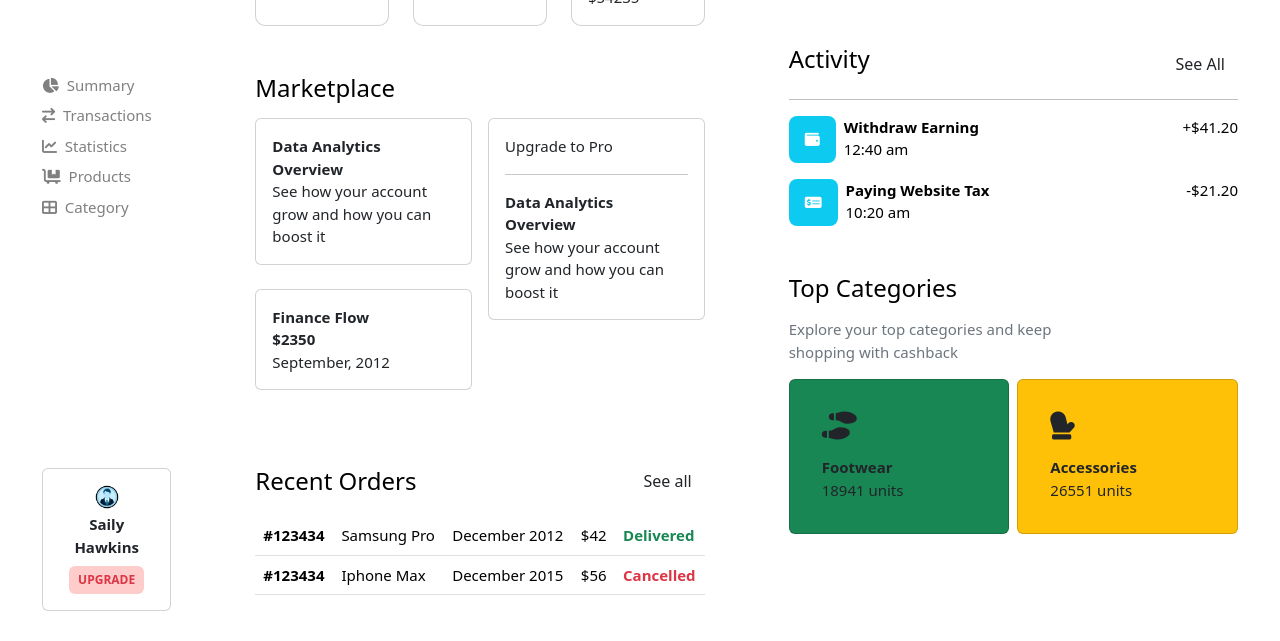
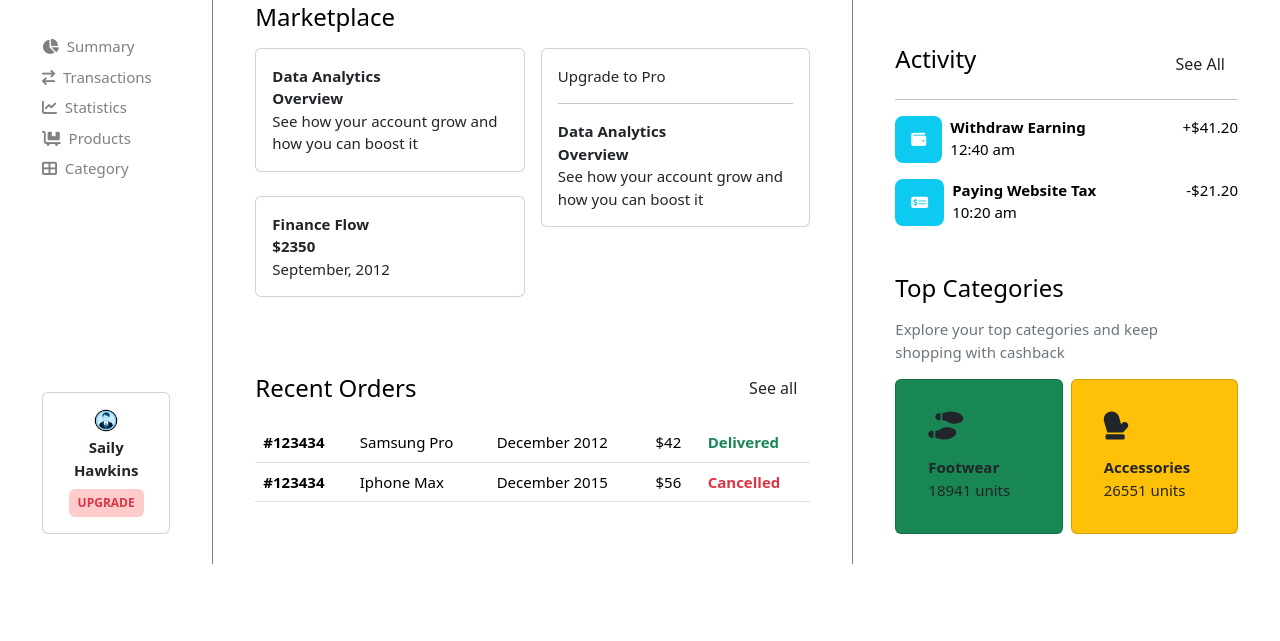
Before and after one commit to sid6398/O2O, a plain HTML site: page index.html in a window 1280 px wide. Shown: the part 226-867 px from the top of the page. After the commit the page ends 800 px from the top, so only its background shows below. Drawn offline with nearby package versions, Linux system fonts and the light colour scheme.

Commit message:
vertical lines added

```diff
--- a/css/style.css
+++ b/css/style.css
@@ -63,8 +63,16 @@ a {
   height: 100%;
 }
 
+.border-right {
+  border-right: .1px solid gray;
+}
+
 @media only screen and (max-width: 991px) {
   .business-dashboard .sidebar{
     display: none;
   }
+
+  .border-right {
+    border: none;
+  }
 }
--- a/index.html
+++ b/index.html
@@ -23,7 +23,7 @@
             <div class="business-dashboard">
                 <div class="container-fluid">
                     <div class="row">
-                        <div class="col-lg-2">
+                        <div class="col-lg-2 border-right">
                             <div class="offcanvas offcanvas-start" tabindex="-1" id="offcanvasExample"
                                 aria-labelledby="offcanvasExampleLabel">
                                 <div class="offcanvas-header">
@@ -118,7 +118,7 @@
                                 </div>
                             </div>
                         </div>
-                        <div class="col-lg-5 col-md-6">
+                        <div class="col-lg-6 col-md-6 border-right">
                             <div class="left">
                                 <div class="logo d-md-none d-block mb-3"><a data-bs-toggle="offcanvas"
                                         href="#offcanvasExample" role="button" aria-controls="offcanvasExample">
@@ -222,7 +222,7 @@
                                 </div>
                             </div>
                         </div>
-                        <div class="col-lg-5 col-md-6">
+                        <div class="col-lg-4 col-md-6">
                             <div class="right">
                                 <div class="top">
                                     <div class="heading mb-4">
@@ -288,8 +288,8 @@
                                             <p class="mb-0 text-secondary">Explore your top categories and keep <br>
                                                 shopping with cashback</p>
                                         </div>
-                                        <div class="footwear-accessories d-flex">
-                                            <div class="card me-2 p-3 w-100 bg-success">
+                                        <div class="footwear-accessories d-md-flex">
+                                            <div class="card me-2 p-3 w-100 bg-success mb-3 mb-md-0">
                                                 <div class="card-body">
                                                     <i class="fa-solid fa-shoe-prints fs-3 mb-3"></i>
                                                     <p class="mb-0"><strong>Footwear</strong></p>
```
